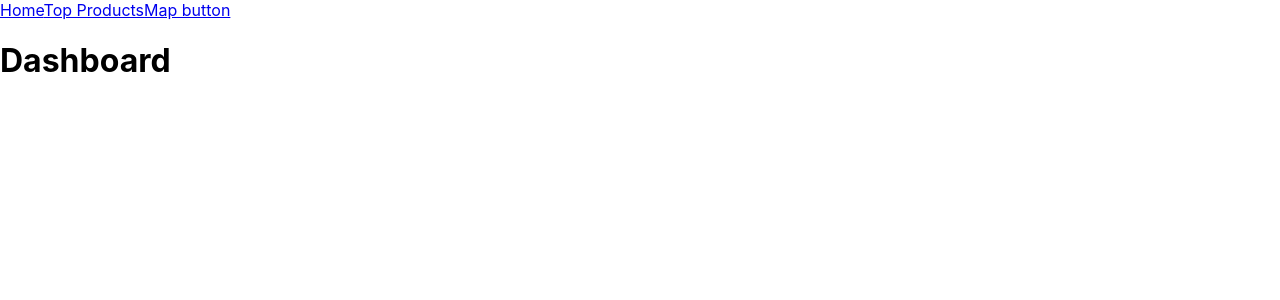
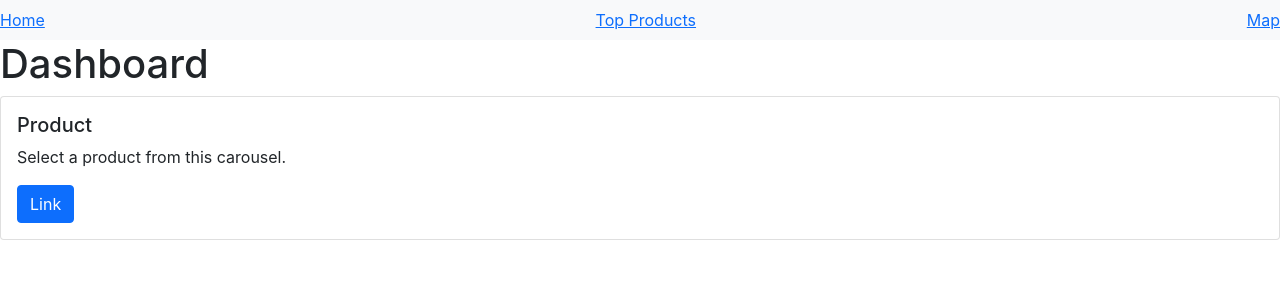
Before and after one commit to greg-munro/mashup, a React (Create React App) app in the folder mashup/: page / in a window 1280 px wide. Shown: the top 300 px of the page. Built offline with nearby package versions, Linux system fonts and the light colour scheme.

Commit message:
homepage boot

```diff
--- a/mashup/public/index.html
+++ b/mashup/public/index.html
@@ -10,34 +10,13 @@
       content="Web site created using create-react-app"
     />
     <link rel="apple-touch-icon" href="%PUBLIC_URL%/logo192.png" />
-    <!--
-      manifest.json provides metadata used when your web app is installed on a
-      user's mobile device or desktop. See https://developers.google.com/web/fundamentals/web-app-manifest/
-    -->
     <link rel="manifest" href="%PUBLIC_URL%/manifest.json" />
-    <!--
-      Notice the use of %PUBLIC_URL% in the tags above.
-      It will be replaced with the URL of the `public` folder during the build.
-      Only files inside the `public` folder can be referenced from the HTML.
-
-      Unlike "/favicon.ico" or "favicon.ico", "%PUBLIC_URL%/favicon.ico" will
-      work correctly both with client-side routing and a non-root public URL.
-      Learn how to configure a non-root public URL by running `npm run build`.
-    -->
-    <title>React App</title>
+    <link href="https://cdn.jsdelivr.net/npm/bootstrap@5.1.3/dist/css/bootstrap.min.css" rel="stylesheet" integrity="sha384-1BmE4kWBq78iYhFldvKuhfTAU6auU8tT94WrHftjDbrCEXSU1oBoqyl2QvZ6jIW3" crossorigin="anonymous">
+    <title>Maship</title>
   </head>
   <body>
     <noscript>You need to enable JavaScript to run this app.</noscript>
     <div id="root"></div>
-    <!--
-      This HTML file is a template.
-      If you open it directly in the browser, you will see an empty page.
 
-      You can add webfonts, meta tags, or analytics to this file.
-      The build step will place the bundled scripts into the <body> tag.
-
-      To begin the development, run `npm start` or `yarn start`.
-      To create a production bundle, use `npm run build` or `yarn build`.
-    -->
   </body>
 </html>
--- a/mashup/src/components/NavBar.jsx
+++ b/mashup/src/components/NavBar.jsx
@@ -4,9 +4,11 @@ import { Link } from "react-router-dom";
 const NavBar = () => {
   return (
     <div>
-      <Link to="/">Home</Link>
-      <Link to="/top-products">Top Products</Link>
-      <Link to="/map">Map button</Link>
+      <nav class="navbar navbar-light bg-light">
+        <Link to="/">Home</Link>
+        <Link to="/top-products">Top Products</Link>
+        <Link to="/map">Map</Link>
+      </nav>
     </div>
   );
 };
--- a/mashup/src/pages/Home.js
+++ b/mashup/src/pages/Home.js
@@ -6,6 +6,15 @@ const Home = () => {
     <div>
       <NavBar />
       <h1>Dashboard</h1>
+
+      <div className="card">
+  <div className="card-body" width="20px">
+    <h5 className="card-title">Product</h5>
+    <p className="card-text">Select a product from this carousel.</p>
+    <a href="#" className="btn btn-primary">Link</a>
+  </div>
+</div>
+
     </div>
   );
 };
```
